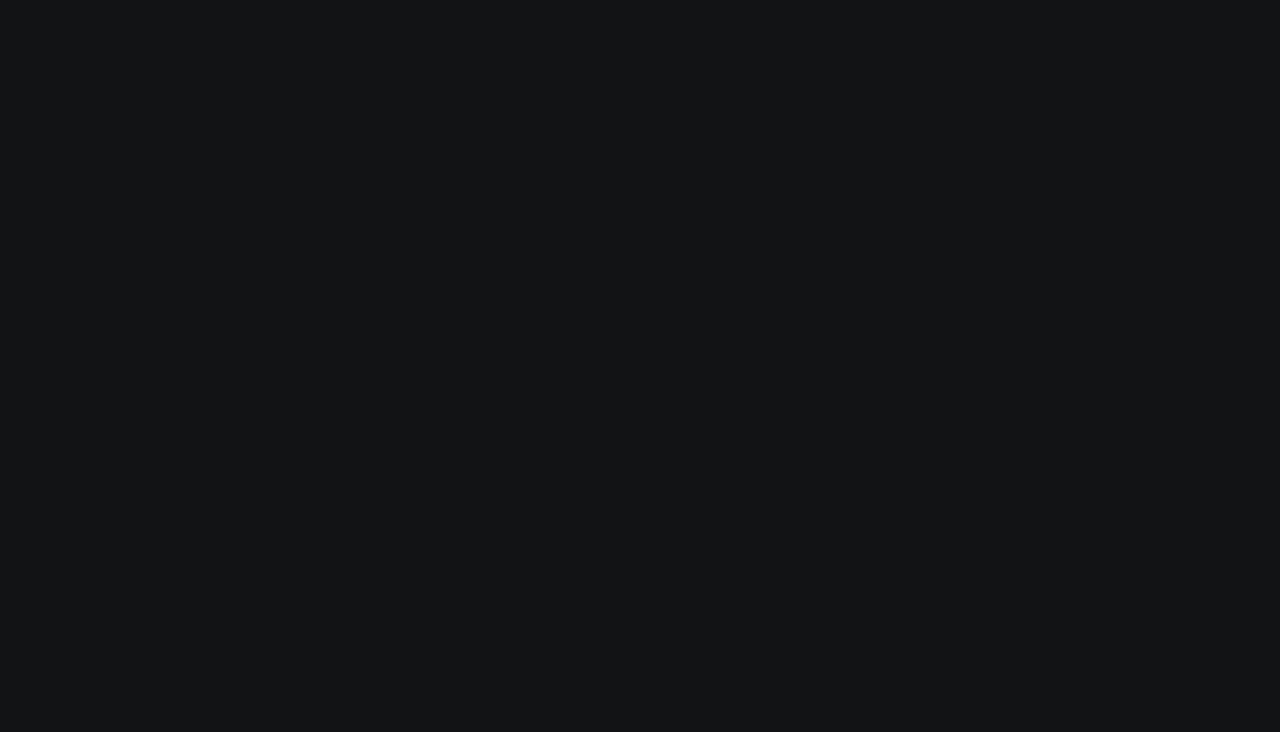
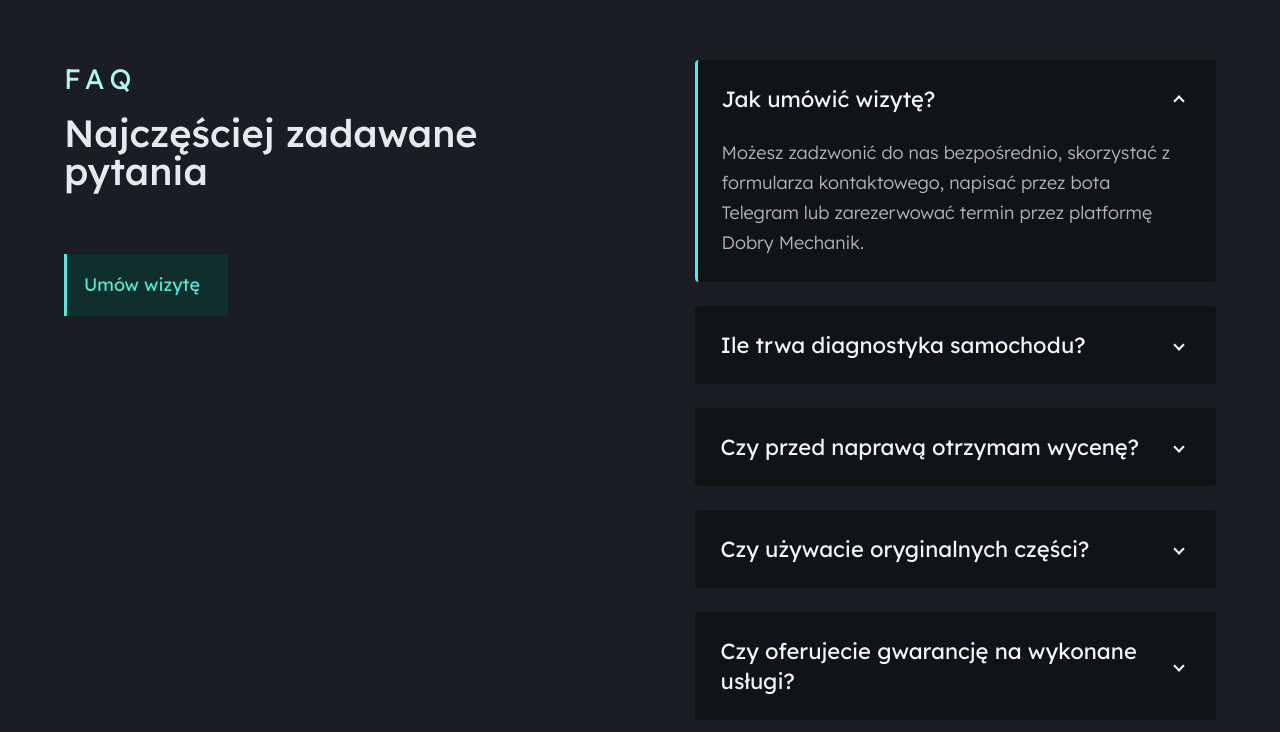
Before and after one commit to BorysPresn/som-website, a React (Vite) app: page / in a window 1280 px wide. Shown: the part 6904-7636 px from the top of the page. Before the commit the page ends 6868 px from the top, so only its background shows below. Built offline with nearby package versions, Linux system fonts and the light colour scheme.

Commit message:
feat: add FAQ section with interactive Q&A functionality and styles

```diff
--- a/src/App.tsx
+++ b/src/App.tsx
@@ -1,5 +1,6 @@
 import "./app/styles/globals.scss";
 import { About } from "./sections/About/About";
+import { FAQ } from "./sections/FAQ/FAQ";
 import { Header } from "./sections/Header/Header";
 import { Hero } from "./sections/Hero/Hero";
 import { Owner } from "./sections/Owner/Owner";
@@ -19,6 +20,7 @@ function App() {
       <Process />
       <Reviews />
       <Owner />
+      <FAQ />
     </>
   );
 }
--- /dev/null
+++ b/src/sections/FAQ/FAQ.module.scss
@@ -0,0 +1,200 @@
+@use "../../app/styles/mixins.scss" as *;
+@use "../../app/styles/typography.scss" as *;
+@use "../../app/styles/variables.scss" as *;
+
+.section {
+  padding-block: 64px;
+  background-color: $color-bg-section;
+}
+
+.content {
+  display: flex;
+  flex-direction: column;
+  gap: 48px;
+}
+
+.intro {
+  display: contents;
+}
+
+.headingGroup {
+  order: 1;
+  display: flex;
+  flex-direction: column;
+  gap: 16px;
+}
+
+.eyebrow {
+  @include above-heading;
+  font-size: $fs-text-lg-mobile;
+  line-height: 25.2px;
+  letter-spacing: 3.6px;
+}
+
+.title {
+  @include font(26px, $fw-medium, 36px, 1.6px);
+  max-width: 318px;
+  color: $color-text-headings;
+}
+
+.list {
+  order: 2;
+  display: flex;
+  flex-direction: column;
+  gap: 16px;
+}
+
+.item {
+  overflow: hidden;
+  border-left: 2.4px solid transparent;
+  border-radius: $radius-sm;
+  background-color: $color-bg-main;
+  transition: border-color 0.25s ease;
+}
+
+.itemOpen {
+  border-left-color: $color-stroke-accent;
+}
+
+.question {
+  @include font($fs-text-sm-mobile, $fw-regular, 25.6px);
+  display: flex;
+  align-items: center;
+  justify-content: space-between;
+  gap: 16px;
+  width: 100%;
+  min-height: 59px;
+  padding: 16px 24px;
+  border: 0;
+  background: transparent;
+  color: $color-text-main;
+  text-align: left;
+  cursor: pointer;
+}
+
+.chevron {
+  position: relative;
+  flex: 0 0 24px;
+  width: 24px;
+  height: 24px;
+}
+
+.chevron::before {
+  content: "";
+  position: absolute;
+  top: 8px;
+  left: 7px;
+  width: 8px;
+  height: 8px;
+  border-right: 2px solid $color-text-main;
+  border-bottom: 2px solid $color-text-main;
+  transform: rotate(45deg);
+  transition:
+    top 0.25s ease,
+    transform 0.25s ease;
+}
+
+.itemOpen .chevron::before {
+  top: 10px;
+  transform: rotate(225deg);
+}
+
+.answerPanel {
+  display: grid;
+  grid-template-rows: 0fr;
+  opacity: 0;
+  transition:
+    grid-template-rows 0.28s ease,
+    opacity 0.2s ease;
+}
+
+.itemOpen .answerPanel {
+  grid-template-rows: 1fr;
+  opacity: 1;
+}
+
+.answer {
+  min-height: 0;
+  overflow: hidden;
+}
+
+.answer p {
+  @include font($fs-text-sm-mobile, $fw-light, 25.6px);
+  padding: 0 24px 26px;
+  color: $color-text-secondary;
+}
+
+.cta {
+  order: 3;
+  width: fit-content;
+}
+
+@media (min-width: $bp-desktop) {
+  .section {
+    padding-block: 96px;
+  }
+
+  .content {
+    display: grid;
+    grid-template-columns: 541px minmax(0, 962px);
+    column-gap: clamp(64px, 7vw, 128px);
+    align-items: start;
+    justify-content: space-between;
+  }
+
+  .intro {
+    grid-column: 1;
+    grid-row: 1;
+    display: flex;
+    flex-direction: column;
+    gap: 64px;
+    align-items: flex-start;
+  }
+
+  .headingGroup {
+    width: 100%;
+  }
+
+  .eyebrow {
+    @include above-heading;
+  }
+
+  .title {
+    @include font($fs-heading-3, $fw-medium, $lh-heading-display);
+    max-width: 541px;
+  }
+
+  .list {
+    grid-column: 2;
+    grid-row: 1;
+    gap: 24px;
+  }
+
+  .item {
+    width: 100%;
+  }
+
+  .itemOpen {
+    border-left-width: 3px;
+  }
+
+  .question {
+    @include font($fs-heading-6, $fw-regular, $lh-paragraph-md);
+    min-height: 78px;
+    padding: 24px;
+  }
+
+  .question span:first-child {
+    max-width: none;
+  }
+
+  .answer p {
+    @include font($fs-text-md, $fw-light, $lh-paragraph-md);
+    max-width: none;
+    padding: 0 24px 24px;
+  }
+
+  .cta {
+    width: fit-content;
+  }
+}
--- /dev/null
+++ b/src/sections/FAQ/FAQ.tsx
@@ -0,0 +1,71 @@
+import { useState } from "react";
+import clsx from "clsx";
+import { Container } from "../../components/layout/Container/Container";
+import { Button } from "../../components/ui/Button/Button";
+import { faqCopy, faqItems } from "./faq.data";
+import style from "./FAQ.module.scss";
+
+export const FAQ = () => {
+  const [openIndex, setOpenIndex] = useState(0);
+
+  return (
+    <section className={style.section} aria-labelledby="faq-title">
+      <Container>
+        <div className={style.content}>
+          <div className={style.intro}>
+            <div className={style.headingGroup}>
+              <p className={style.eyebrow}>{faqCopy.eyebrow}</p>
+              <h2 id="faq-title" className={style.title}>
+                {faqCopy.title}
+              </h2>
+            </div>
+
+            <div className={style.cta}>
+              <Button
+                href="#contact"
+                variant="primary"
+                text={faqCopy.cta}
+                iconName="arrow-right"
+              />
+            </div>
+          </div>
+
+          <div className={style.list}>
+            {faqItems.map((item, index) => {
+              const isOpen = openIndex === index;
+              const answerId = `faq-answer-${index}`;
+
+              return (
+                <article
+                  key={item.question}
+                  className={clsx(style.item, isOpen && style.itemOpen)}
+                >
+                  <button
+                    className={style.question}
+                    type="button"
+                    aria-expanded={isOpen}
+                    aria-controls={answerId}
+                    onClick={() => setOpenIndex(isOpen ? -1 : index)}
+                  >
+                    <span>{item.question}</span>
+                    <span className={style.chevron} aria-hidden="true" />
+                  </button>
+
+                  <div
+                    id={answerId}
+                    className={style.answerPanel}
+                    aria-hidden={!isOpen}
+                  >
+                    <div className={style.answer}>
+                      <p>{item.answer}</p>
+                    </div>
+                  </div>
+                </article>
+              );
+            })}
+          </div>
+        </div>
+      </Container>
+    </section>
+  );
+};
--- /dev/null
+++ b/src/sections/FAQ/faq.data.ts
@@ -0,0 +1,33 @@
+export const faqCopy = {
+  eyebrow: "FAQ",
+  title: "Najcz\u0119\u015Bciej zadawane pytania",
+  cta: "Um\u00F3w wizyt\u0119",
+};
+
+export const faqItems = [
+  {
+    question: "Jak um\u00F3wi\u0107 wizyt\u0119?",
+    answer:
+      "Mo\u017Cesz zadzwoni\u0107 do nas bezpo\u015Brednio, skorzysta\u0107 z formularza kontaktowego, napisa\u0107 przez bota Telegram lub zarezerwowa\u0107 termin przez platform\u0119 Dobry Mechanik.",
+  },
+  {
+    question: "Ile trwa diagnostyka samochodu?",
+    answer:
+      "Podstawowa diagnostyka samochodu zwykle zajmuje od kilkudziesi\u0119ciu minut do kilku godzin. Przy bardziej z\u0142o\u017Conych usterkach informujemy klienta o dalszych krokach i przewidywanym czasie naprawy.",
+  },
+  {
+    question: "Czy przed napraw\u0105 otrzymam wycen\u0119?",
+    answer:
+      "Tak. Przed rozpocz\u0119ciem naprawy przedstawiamy zakres prac oraz orientacyjny koszt. Je\u015Bli w trakcie serwisu pojawi\u0105 si\u0119 dodatkowe usterki, kontaktujemy si\u0119 z klientem przed wykonaniem kolejnych prac.",
+  },
+  {
+    question: "Czy u\u017Cywacie oryginalnych cz\u0119\u015Bci?",
+    answer:
+      "Dobieramy cz\u0119\u015Bci do potrzeb auta i bud\u017Cetu klienta. Mo\u017Cemy pracowa\u0107 na cz\u0119\u015Bciach oryginalnych lub sprawdzonych zamiennikach dobrej jako\u015Bci.",
+  },
+  {
+    question: "Czy oferujecie gwarancj\u0119 na wykonane us\u0142ugi?",
+    answer:
+      "Tak. Na wykonane us\u0142ugi udzielamy gwarancji, a je\u015Bli problem wynika z b\u0142\u0119du po stronie warsztatu, usterka jest usuwana na koszt firmy.",
+  },
+];
```
